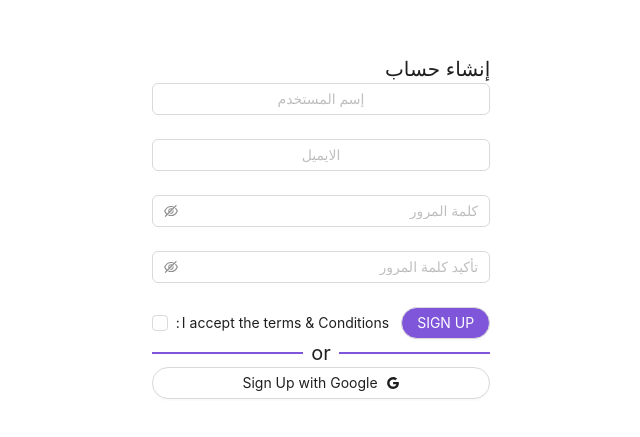
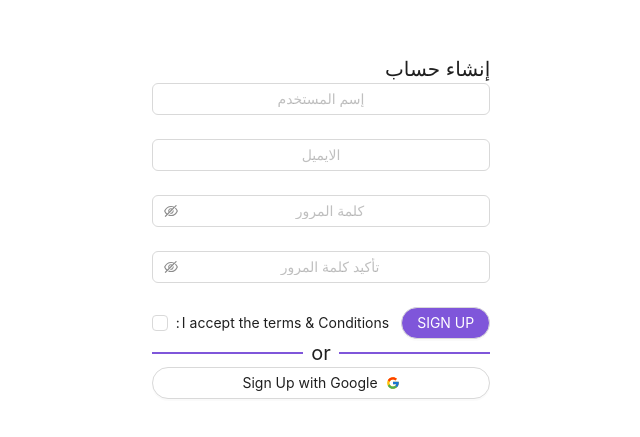
Before and after one commit to Mfas1998/educational_platform, a React (Create React App) app: page /signup in a window 1280 px wide. Shown: the part 173-610 px from the top of the page, without its empty margins (421-1061 px from the left). Built offline with nearby package versions, Linux system fonts and the light colour scheme.

Commit message:
centered input text

```diff
--- a/src/components/input/index.jsx
+++ b/src/components/input/index.jsx
@@ -4,6 +4,6 @@ const InputComponent = (props) => {
 };
 
 export function InputPasswordComponent(props) {
-  return <Input.Password {...props} />;
+  return <Input.Password  {...props} />;
 }
 export default InputComponent;
--- a/src/index.css
+++ b/src/index.css
@@ -1,3 +1,8 @@
 @tailwind base;
 @tailwind components;
 @tailwind utilities;
+
+@layer base{
+    input[type="password"]{
+    @apply text-center
+  }}
--- a/src/pages/SignUp/index.jsx
+++ b/src/pages/SignUp/index.jsx
@@ -2,7 +2,7 @@ import React from "react";
 import InputComponent, { InputPasswordComponent } from "../../components/input";
 import { Checkbox, Form,  } from "antd";
 import ButtonComponent from "../../components/Button";
-import { GoogleOutlined } from "@ant-design/icons";
+import { FcGoogle } from 'react-icons/fc';
 
 const SignUp = () => {
   return (
@@ -32,7 +32,7 @@ const SignUp = () => {
               <InputPasswordComponent
                 placeholder="كلمة المرور"
                 id="password"
-                className=" focus:border-primary text-center"
+                className=" focus:border-primary placeholder:!text-center text-center"
               />
             </Form.Item>
             <Form.Item name="passwordConfirmation">
@@ -61,7 +61,7 @@ const SignUp = () => {
           <p className="text-center">or</p>
           <p className="w-full h-0.5 bg-primary"></p>
         </div>
-       <ButtonComponent title='Sign Up with Google' icon={<GoogleOutlined/>} className='rounded-full w-full' />
+       <ButtonComponent title='Sign Up with Google' icon={<FcGoogle/>} className='rounded-full w-full' />
       </Form>
       </div>
 
```
